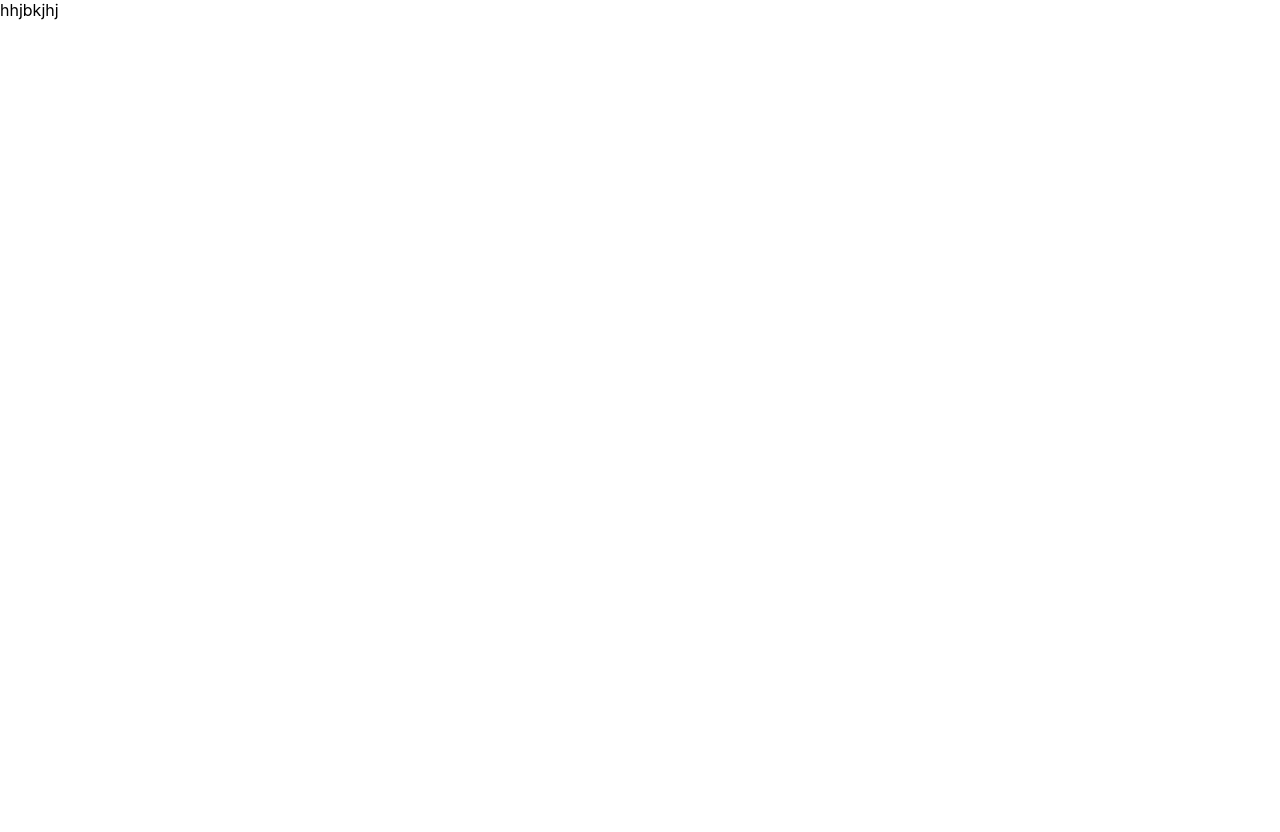
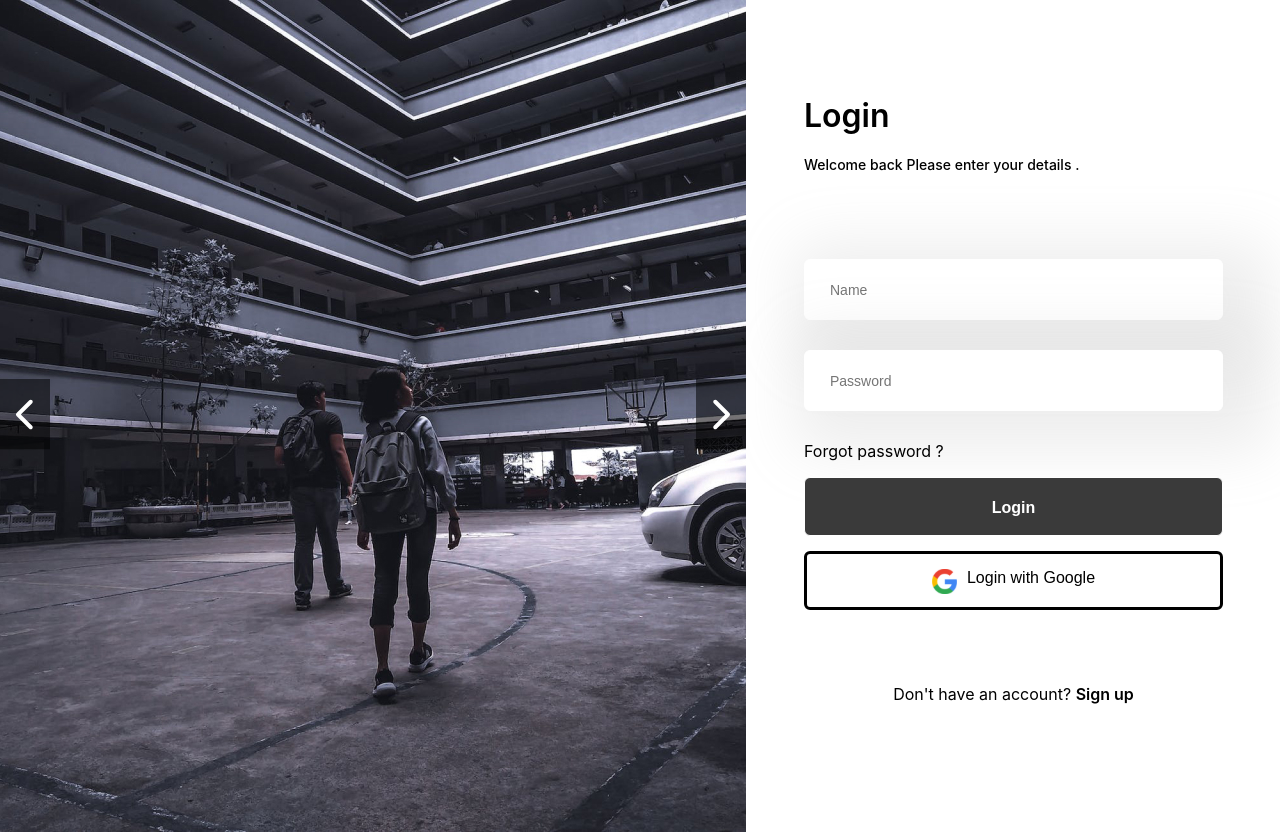
Before and after one commit to Iryna-25/pet-project-science, a React (Create React App) app: page /login in a window 1280 px wide. Before the commit the page ends 800 px from the top, so only its background shows below. Built offline with nearby package versions, Linux system fonts and the light colour scheme.

Commit message:
work with Routes

```diff
--- a/src/App.js
+++ b/src/App.js
@@ -1,5 +1,5 @@
 import React from 'react';
-import { Route, Routes, NavLink, Router} from 'react-router-dom';
+import { Link, Route, Routes } from 'react-router-dom';
 
 import SignUpPage from './Pages/SignUpPage';
 import LoginPage from './Pages/LoginPage';
@@ -11,57 +11,54 @@ import { Container } from './Components/Container/Container.style';
 import { SliderContainer } from './Components/Slider/Slider.style';
 
 
-function App() {
-  // const slides = [
-  //   require('./Images/Image.jpg'),
-  //   require('./Images/Image-2.jpg'),
-  //   require('./Images/Image-3.jpg'),
-  //   require('./Images/Image-4.jpg'),
-  // ];
+export default function App() {
+  const slides = [
+    require('./Images/Image.jpg'),
+    require('./Images/Image-2.jpg'),
+    require('./Images/Image-3.jpg'),
+    require('./Images/Image-4.jpg'),
+  ];
 
   return (
-    <div>
-hhjbkjhj
-    </div>
+    <Container>
+      {/* <Link to="signup"> Sign Up</Link> */}
+      <Routes>
+        <Route path="/signup"
+          element={
+          <>
+            <SignUpPage/>
+            <SliderContainer> <Slider slides={slides}/></SliderContainer>
+          </>
+          }
+        />
 
-    // <Router>
-    //   <a href='/home'> Home </a>
-    //   <Routes>
-    //     <Route></Route>
-    //   </Routes>
-    // </Router>
+        <Route path="/login"
+          element={
+          <>
+            <SliderContainer> <Slider slides={slides}/></SliderContainer>
+            <LoginPage/>
+          </>
+          }
+        />
 
+        <Route path="/forgotpassword"
+          element={
+          <>
+            <SliderContainer> <Slider slides={slides}/></SliderContainer>
+            <ForgotPasswordPage/>
+          </>
+          }
+        />
 
-
-
-
-
-
-
-
-
-
-
-
-    // <Container>
-    //   <div>asdfghjkl,mnjbhgv</div>
-    //   <nav>
-    //     <div>SignUp</div>
-    //   </nav>
-
-
-      // <Routes>
-      //   <Route exact path="/signup" element={SignUpPage}/>
-      //   <Route path="/login" element={LoginPage} />
-      //   <Route path="/forgotpassword" element={ForgotPasswordPage} />
-      //   <Route path="/varify" element={VarifyPage} />
-      // </Routes>
-
-    //   <SliderContainer>
-    //     <Slider slides={slides}/>
-    //   </SliderContainer>
-    // </Container>
+        <Route path="/varify"
+          element={
+          <>
+            <SliderContainer> <Slider slides={slides}/></SliderContainer>
+            <VarifyPage/>
+          </>
+          }
+        />
+      </Routes>
+    </Container>
   );
 }
-
-export default App;
--- a/src/Pages/LoginPage.jsx
+++ b/src/Pages/LoginPage.jsx
@@ -35,6 +35,7 @@ const LoginPage = () => {
             <Footer
                text="Don't have an account? "
                href="/"
+
                link="Sign up"
             />
         </Wrapper>
--- a/src/index.js
+++ b/src/index.js
@@ -2,10 +2,13 @@ import React from 'react';
 import ReactDOM from 'react-dom';
 import './index.css';
 import App from './App';
+import { BrowserRouter } from 'react-router-dom';
 
 ReactDOM.render(
   <React.StrictMode>
-    <App />
+    <BrowserRouter>
+      <App />
+    </BrowserRouter>
   </React.StrictMode>,
   document.getElementById('root'),
 );
```
Also changed, not shown: 1 other file (tests, documents, lock files or other folders).
